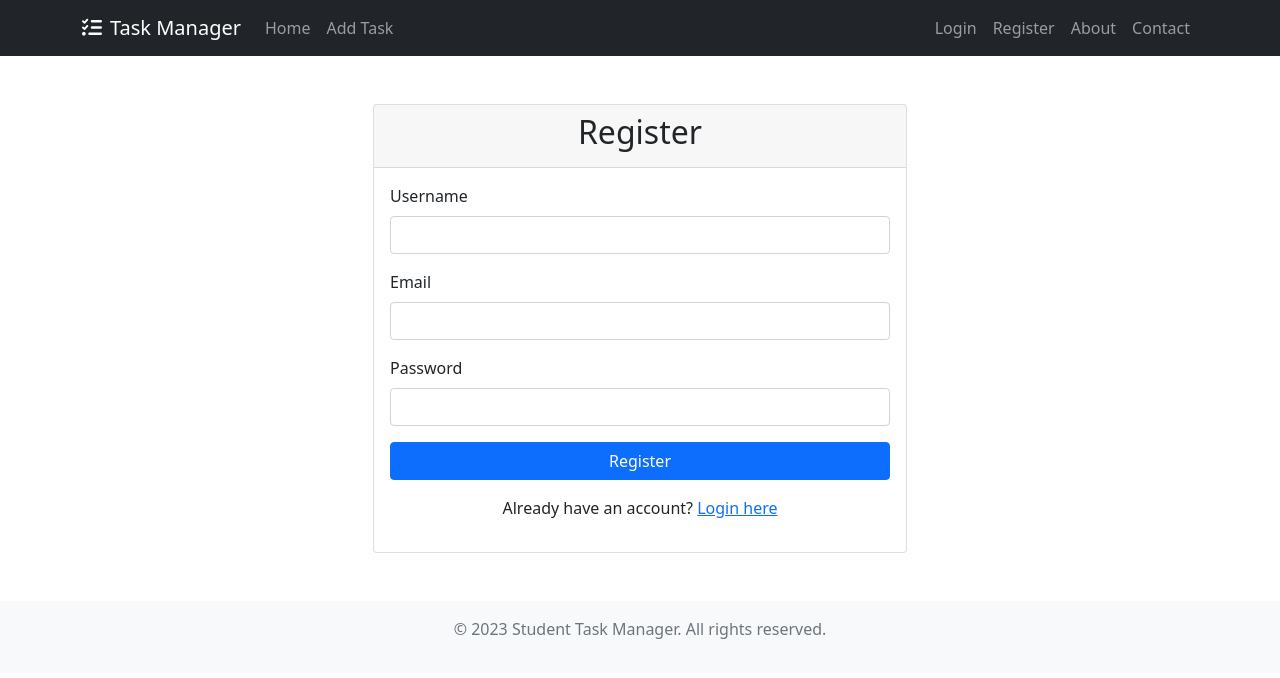
After one commit to Sheeesh-R/Task_3-Major_project, a Flask app: page /register in a window 1280 px wide. The commit adds this page. Shown: the top 678 px of the page. Run offline with Flask 3, Linux system fonts and the light colour scheme.

```diff
--- a/Task_Organiser/app.py
+++ b/Task_Organiser/app.py
@@ -1,7 +1,18 @@
 import os
 from datetime import datetime
-from flask import Flask, render_template, request, redirect, url_for, flash, current_app
+from flask import Flask, render_template, request, redirect, url_for, flash, current_app, session, g
 from .db import get_db, init_app
+import hashlib
+from functools import wraps
+
+
+def login_required(view):
+    @wraps(view)
+    def wrapped_view(**kwargs):
+        if g.user is None:
+            return redirect(url_for('login'))
+        return view(**kwargs)
+    return wrapped_view
 
 
 def create_app():
@@ -15,6 +26,14 @@ def create_app():
     os.makedirs(app.instance_path, exist_ok=True)
     init_app(app)
     register_routes(app)
+
+    @app.before_request
+    def load_logged_in_user():
+        user_id = session.get('user_id')
+        if user_id is None:
+            g.user = None
+        else:
+            g.user = get_db().execute('SELECT * FROM users WHERE id = ?', (user_id,)).fetchone()
 
     @app.template_filter('format_datetime')
     def format_datetime(value, format='%Y-%m-%d'):
@@ -46,7 +65,72 @@ def create_app():
 
 
 def register_routes(app):
+    @app.route('/register', methods=['GET', 'POST'])
+    def register():
+        if request.method == 'POST':
+            username = request.form.get('username', '').strip()
+            password = request.form.get('password', '').strip()
+            email = request.form.get('email', '').strip()
+
+            db = get_db()
+            error = None
+
+            if not username:
+                error = 'Username is required.'
+            elif not password:
+                error = 'Password is required.'
+            elif not email:
+                error = 'Email is required.'
+            elif db.execute('SELECT id FROM users WHERE username = ?', (username,)).fetchone() is not None:
+                error = f'User {username} is already registered.'
+            elif db.execute('SELECT id FROM users WHERE email = ?', (email,)).fetchone() is not None:
+                error = f'Email {email} is already registered.'
+
+            if error is None:
+                password_hash = hashlib.sha256(password.encode()).hexdigest()
+                db.execute('INSERT INTO users (username, password_hash, email) VALUES (?, ?, ?)',
+                           (username, password_hash, email))
+                db.commit()
+                flash('Registration successful! Please log in.', 'success')
+                return redirect(url_for('login'))
+
+            flash(error, 'error')
+
+        return render_template('register.html')
+
+    @app.route('/login', methods=['GET', 'POST'])
+    def login():
+        if request.method == 'POST':
+            username = request.form.get('username', '').strip()
+            password = request.form.get('password', '').strip()
+
+            db = get_db()
+            error = None
+            user = db.execute('SELECT * FROM users WHERE username = ?', (username,)).fetchone()
+
+            if user is None:
+                error = 'Incorrect username.'
+            elif hashlib.sha256(password.encode()).hexdigest() != user['password_hash']:
+                error = 'Incorrect password.'
+
+            if error is None:
+                session.clear()
+                session['user_id'] = user['id']
+                flash('Login successful!', 'success')
+                return redirect(url_for('index'))
+
+            flash(error, 'error')
+
+        return render_template('login.html')
+
+    @app.route('/logout')
+    def logout():
+        session.clear()
+        flash('Logged out successfully.', 'success')
+        return redirect(url_for('login'))
+
     @app.route('/')
+    @login_required
     def index():
         db = get_db()
 
@@ -60,9 +144,9 @@ def register_routes(app):
             SELECT t.*, c.name as category_name, c.color as category_color
             FROM tasks t
             LEFT JOIN categories c ON t.category_id = c.id
-            WHERE 1=1
+            WHERE t.user_id = ?
         '''
-        params = []
+        params = [g.user['id']]
 
         if status and status != 'all':
             query += ' AND t.status = ?'
@@ -100,6 +184,7 @@ def register_routes(app):
                              current_category=category_id or 'all')
 
     @app.route('/task/add', methods=['GET', 'POST'])
+    @login_required
     def add_task():
         db = get_db()
 
@@ -119,9 +204,9 @@ def register_routes(app):
                     due_date = due_date if due_date else None
 
                     db.execute(
-                        'INSERT INTO tasks (title, description, due_date, priority, status, category_id) '
-                        'VALUES (?, ?, ?, ?, ?, ?)',
-                        (title, description, due_date, priority, status, category_id)
+                        'INSERT INTO tasks (title, description, due_date, priority, status, category_id, user_id) '
+                        'VALUES (?, ?, ?, ?, ?, ?, ?)',
+                        (title, description, due_date, priority, status, category_id, g.user['id'])
                     )
                     db.commit()
                     flash('Task added successfully!', 'success')
@@ -134,9 +219,10 @@ def register_routes(app):
         return render_template('add_task.html', categories=categories)
 
     @app.route('/task/<int:task_id>/edit', methods=['GET', 'POST'])
+    @login_required
     def edit_task(task_id):
         db = get_db()
-        task = db.execute('SELECT * FROM tasks WHERE id = ?', (task_id,)).fetchone()
+        task = db.execute('SELECT * FROM tasks WHERE id = ? AND user_id = ?', (task_id, g.user['id'])).fetchone()
 
         if task is None:
             flash('Task not found', 'error')
@@ -164,8 +250,8 @@ def register_routes(app):
 
                     db.execute(
                         'UPDATE tasks SET title = ?, description = ?, due_date = ?, priority = ?, '
-                        'status = ?, category_id = ?, completed_at = ? WHERE id = ?',
-                        (title, description, due_date, priority, status, category_id, completed_at, task_id)
+                        'status = ?, category_id = ?, completed_at = ? WHERE id = ? AND user_id = ?',
+                        (title, description, due_date, priority, status, category_id, completed_at, task_id, g.user['id'])
                     )
                     db.commit()
                     flash('Task updated successfully!', 'success')
@@ -178,10 +264,11 @@ def register_routes(app):
         return render_template('edit_task.html', task=dict(task), categories=categories)
 
     @app.route('/task/<int:task_id>/delete', methods=['POST'])
+    @login_required
     def delete_task(task_id):
         db = get_db()
         try:
-            db.execute('DELETE FROM tasks WHERE id = ?', (task_id,))
+            db.execute('DELETE FROM tasks WHERE id = ? AND user_id = ?', (task_id, g.user['id']))
             db.commit()
             flash('Task deleted successfully!', 'success')
         except Exception as e:
@@ -190,9 +277,10 @@ def register_routes(app):
         return redirect(url_for('index'))
 
     @app.route('/task/<int:task_id>/toggle', methods=['POST'])
+    @login_required
     def toggle_task_status(task_id):
         db = get_db()
-        task = db.execute('SELECT * FROM tasks WHERE id = ?', (task_id,)).fetchone()
+        task = db.execute('SELECT * FROM tasks WHERE id = ? AND user_id = ?', (task_id, g.user['id'])).fetchone()
 
         if task is None:
             flash('Task not found', 'error')
@@ -203,8 +291,8 @@ def register_routes(app):
 
         try:
             db.execute(
-                'UPDATE tasks SET status = ?, completed_at = ? WHERE id = ?',
-                (new_status, completed_at, task_id)
+                'UPDATE tasks SET status = ?, completed_at = ? WHERE id = ? AND user_id = ?',
+                (new_status, completed_at, task_id, g.user['id'])
             )
             db.commit()
             flash(f'Task marked as {new_status.replace("_", " ").title()}!', 'success')
--- a/Task_Organiser/db.py
+++ b/Task_Organiser/db.py
@@ -37,8 +37,8 @@ def init_app(app):
     with app.app_context():
         db = get_db()
         try:
-            # Try to query the tasks table to see if it exists
-            db.execute('SELECT 1 FROM tasks LIMIT 1')
+            # Try to query the users table to see if it exists
+            db.execute('SELECT 1 FROM users LIMIT 1')
         except sqlite3.OperationalError:
             # If the query fails, initialize the database
             init_db()
--- a/Task_Organiser/templates/base.html
+++ b/Task_Organiser/templates/base.html
@@ -1,20 +1,30 @@
-<!doctype html>
+<!DOCTYPE html>
 <html lang="en">
 <head>
-    <meta charset="utf-8">
-    <meta name="viewport" content="width=device-width, initial-scale=1">
-    <title>{% block title %}{% endblock %} - Student Task Manager</title>
-    <link href="https://cdn.jsdelivr.net/npm/bootstrap@5.3.0/dist/css/bootstrap.min.css" rel="stylesheet">
-    <!-- Font Awesome for icons -->
-    <link rel="stylesheet" href="https://cdnjs.cloudflare.com/ajax/libs/font-awesome/6.4.0/css/all.min.css">
-    <link rel="stylesheet" href="{{ url_for('static', filename='css/styles.css') }}">
-    {% block styles %}{% endblock %}
+    <meta charset="UTF-8">
+    <meta name="viewport" content="width=device-width, initial-scale=1.0">
+    <title>{% block title %}Task Manager{% endblock %}</title>
+    <link href="https://cdn.jsdelivr.net/npm/bootstrap@5.1.3/dist/css/bootstrap.min.css" rel="stylesheet">
+    <link href="https://cdnjs.cloudflare.com/ajax/libs/font-awesome/6.0.0/css/all.min.css" rel="stylesheet">
+    <style>
+        .task-card {
+            transition: transform 0.2s;
+        }
+        .task-card:hover {
+            transform: translateY(-2px);
+        }
+        .priority-high { border-left: 4px solid #dc3545; }
+        .priority-medium { border-left: 4px solid #ffc107; }
+        .priority-low { border-left: 4px solid #28a745; }
+        .status-completed { opacity: 0.6; }
+        .status-completed .card-title { text-decoration: line-through; }
+    </style>
 </head>
-  <body class="bg-light">
-    <nav class="navbar navbar-expand-lg navbar-dark bg-primary mb-4">
+<body>
+    <nav class="navbar navbar-expand-lg navbar-dark bg-dark">
         <div class="container">
             <a class="navbar-brand" href="{{ url_for('index') }}">
-          <i class="fas fa-tasks me-2"></i>Student Task Manager
+                <i class="fas fa-tasks me-2"></i>Task Manager
             </a>
             <button class="navbar-toggler" type="button" data-bs-toggle="collapse" data-bs-target="#navbarNav">
                 <span class="navbar-toggler-icon"></span>
@@ -22,35 +32,34 @@
             <div class="collapse navbar-collapse" id="navbarNav">
                 <ul class="navbar-nav me-auto">
                     <li class="nav-item">
-              <a href="{{ url_for('about') }}" class="nav-link {% if active_page == 'about' %}active{% endif %}">
-                <i class="fas fa-info-circle me-1"></i> About
-              </a>
+                        <a class="nav-link" href="{{ url_for('index') }}">Home</a>
                     </li>
                     <li class="nav-item">
-              <a href="{{ url_for('contact') }}" class="nav-link {% if active_page == 'contact' %}active{% endif %}">
-                <i class="fas fa-envelope me-1"></i> Contact
-              </a>
+                        <a class="nav-link" href="{{ url_for('add_task') }}">Add Task</a>
                     </li>
                 </ul>
-          <div class="d-flex">
-            <a href="{{ url_for('index') }}" class="btn btn-outline-light me-2">
-              <i class="fas fa-home"></i> Home
-            </a>
-            <a href="{{ url_for('add_task') }}" class="btn btn-outline-light">
-              <i class="fas fa-plus-circle"></i> Add Task
-            </a>
+                <div class="navbar-nav ms-auto">
+                    {% if g.user %}
+                        <span class="navbar-text me-3">Welcome, {{ g.user.username }}!</span>
+                        <a class="nav-link" href="{{ url_for('logout') }}">Logout</a>
+                    {% else %}
+                        <a class="nav-link" href="{{ url_for('login') }}">Login</a>
+                        <a class="nav-link" href="{{ url_for('register') }}">Register</a>
+                    {% endif %}
+                    <a class="nav-link" href="{{ url_for('about') }}">About</a>
+                    <a class="nav-link" href="{{ url_for('contact') }}">Contact</a>
                 </div>
             </div>
         </div>
     </nav>
 
-    <main class="container">
+    <main class="container mt-4">
         {% with messages = get_flashed_messages(with_categories=true) %}
             {% if messages %}
                 {% for category, message in messages %}
-            <div class="alert alert-{{ category }} alert-dismissible fade show" role="alert">
+                    <div class="alert alert-{{ 'danger' if category == 'error' else category }} alert-dismissible fade show" role="alert">
                         {{ message }}
-              <button type="button" class="btn-close" data-bs-dismiss="alert" aria-label="Close"></button>
+                        <button type="button" class="btn-close" data-bs-dismiss="alert"></button>
                     </div>
                 {% endfor %}
             {% endif %}
@@ -59,29 +68,30 @@
         {% block content %}{% endblock %}
     </main>
 
-    <footer class="bg-dark text-white text-center py-3 mt-5">
+    <footer class="bg-light text-center text-muted py-3 mt-5">
         <div class="container">
-        <div class="mb-2">
-          <a href="#" class="text-white me-3"><i class="bi bi-github fs-5"></i></a>
-        </div>
-        <p class="mb-0"> 2025 Student Task Manager. All rights reserved.</p>
+            <p>&copy; 2023 Student Task Manager. All rights reserved.</p>
         </div>
     </footer>
 
-    <script src="https://cdn.jsdelivr.net/npm/bootstrap@5.3.0/dist/js/bootstrap.bundle.min.js"></script>
+    <script src="https://cdn.jsdelivr.net/npm/bootstrap@5.1.3/dist/js/bootstrap.bundle.min.js"></script>
     <script>
-      // Auto-dismiss flash messages after 5 seconds
+        // Auto-hide flash messages after 3 seconds
         document.addEventListener('DOMContentLoaded', function() {
-        const alerts = document.querySelectorAll('.alert-dismissible');
-        alerts.forEach(alert => {
-          setTimeout(() => {
-            const bsAlert = new bootstrap.Alert(alert);
-            bsAlert.close();
-          }, 5000);
+            const alerts = document.querySelectorAll('.alert');
+            alerts.forEach(function(alert) {
+                setTimeout(function() {
+                    // Add fade effect
+                    alert.style.transition = 'opacity 0.5s ease-out';
+                    alert.style.opacity = '0';
+
+                    // Remove element after fade
+                    setTimeout(function() {
+                        alert.remove();
+                    }, 500);
+                }, 3000); // 3 seconds
             });
         });
     </script>
-    <script src="{{ url_for('static', filename='js/scripts.js') }}"></script>
-    {% block scripts %}{% endblock %}
 </body>
 </html>
--- /dev/null
+++ b/Task_Organiser/templates/register.html
@@ -0,0 +1,39 @@
+{% extends 'base.html' %}
+
+{% block title %}Register{% endblock %}
+
+{% block content %}
+<div class="container mt-5">
+    <div class="row justify-content-center">
+        <div class="col-md-6">
+            <div class="card">
+                <div class="card-header">
+                    <h2 class="text-center">Register</h2>
+                </div>
+                <div class="card-body">
+                    <form method="post">
+                        <div class="mb-3">
+                            <label for="username" class="form-label">Username</label>
+                            <input type="text" class="form-control" id="username" name="username" required>
+                        </div>
+                        <div class="mb-3">
+                            <label for="email" class="form-label">Email</label>
+                            <input type="email" class="form-control" id="email" name="email" required>
+                        </div>
+                        <div class="mb-3">
+                            <label for="password" class="form-label">Password</label>
+                            <input type="password" class="form-control" id="password" name="password" required>
+                        </div>
+                        <div class="d-grid">
+                            <button type="submit" class="btn btn-primary">Register</button>
+                        </div>
+                    </form>
+                    <div class="text-center mt-3">
+                        <p>Already have an account? <a href="{{ url_for('login') }}">Login here</a></p>
+                    </div>
+                </div>
+            </div>
+        </div>
+    </div>
+</div>
+{% endblock %}
```
Also changed, not shown: Task_Organiser/task_schema.sql (added, +35 -0 lines), Task_Organiser/templates/index.html (+102 -93 lines), Task_Organiser/templates/login.html (added, +35 -0 lines), Task_Organiser/README.md, Task_Organiser/instance/taskmanager.db (added), instance/taskmanager.db. Lines whose indentation alone changed are shown as unchanged.
